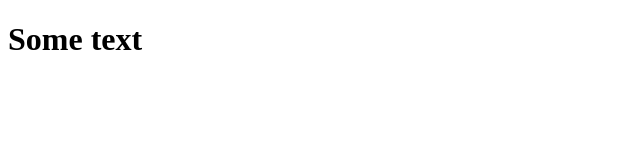
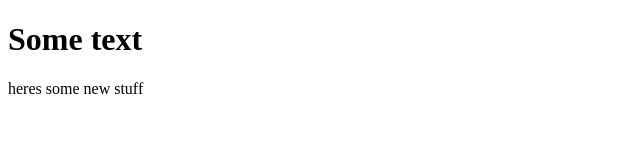
Before and after one commit to amyeids/git-test, a plain HTML site: page index.html in a window 1280 px wide. Shown: the whole page, without its empty margins (0-640 px from the left). Drawn offline with Linux system fonts and the light colour scheme.

Commit message:
Second Commit

```diff
--- a/index.html
+++ b/index.html
@@ -7,5 +7,6 @@
 </head>
 <body>
     <h1>Some text</h1>
+    <p>heres some new stuff</p>
 </body>
 </html>
```
